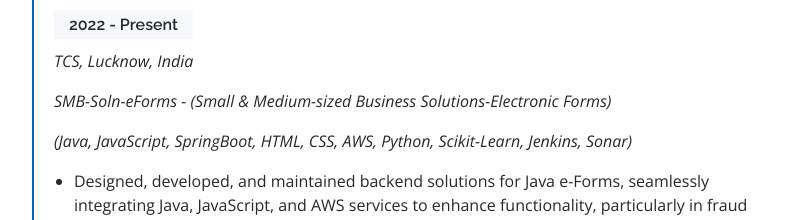
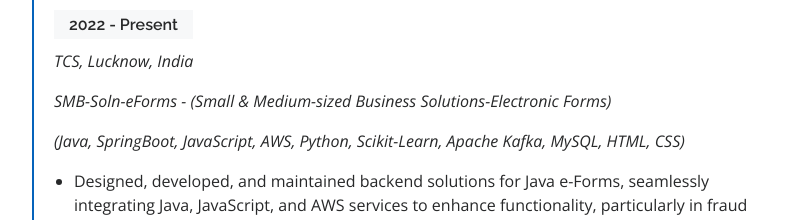
Before and after one commit to gavksingh/My_Portfolio, a plain HTML site: page index.html in a window 1280 px wide. Shown: the part 2220-2440 px from the top of the page, without its empty margins (100-893 px from the left). Drawn offline with nearby package versions, Linux system fonts and the light colour scheme.

Commit message:
update resume

```diff
--- a/index.html
+++ b/index.html
@@ -212,7 +212,7 @@
               <h5>2022 - Present</h5>
               <p><em>TCS, Lucknow, India </em></p>
               <p><em> SMB-Soln-eForms - (Small & Medium-sized Business Solutions-Electronic Forms)</em></p>
-              <p><em>(Java, JavaScript, SpringBoot, HTML, CSS, AWS, Python, Scikit-Learn, Jenkins, Sonar)</em></p>
+              <p><em>(Java, SpringBoot, JavaScript, AWS, Python, Scikit-Learn, Apache Kafka, MySQL, HTML, CSS)</em></p>
               <ul>
                 <li>Designed, developed, and maintained backend solutions for Java e-Forms, seamlessly integrating Java, JavaScript, and AWS services to enhance functionality, particularly in fraud detection capabilities, reducing fraudulent activities by 40%.</li>
                 <li>Designed and developed Restful APIs using the Spring framework, reducing data latency by 30% and enhancing efficiency and client experience.</li>
```
